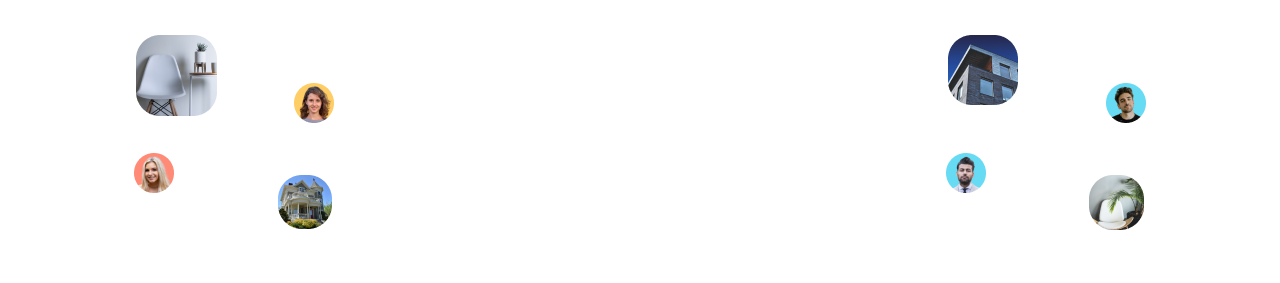
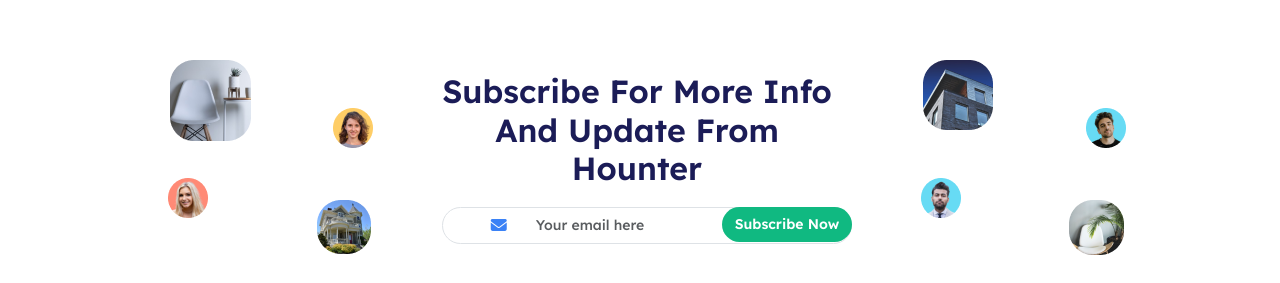
Before and after one commit to mithunmodakdu/ss-hw27-Hounter, a plain HTML site: page index.html in a window 1280 px wide. Shown: the part 4336-4619 px from the top of the page. Before the commit the page ends 4569 px from the top, so only its background shows below. Drawn offline with nearby package versions, Linux system fonts and the light colour scheme.

Commit message:
Subscribe part has been completed

```diff
--- a/css/style.css
+++ b/css/style.css
@@ -400,20 +400,18 @@ body{
 
 
 /* subscribe start */
-
-.subscribe_images_container1{
-    width: 200px;
-    height: 200px;
+.subscribe_overlay{
+    width: 90%;
+    height: 250px;
     position: absolute;
     left: 64px;
     top: 50px;
 }
-.subscribe_images_container2{
-    width: 200px;
+
+.subscribe_images_container{
+    width: 20%;
     height: 200px;
-    position: absolute;
-    right: 64px;
-    top: 50px;
+
 }
 
 .subscribe_img1{
@@ -442,4 +440,41 @@ body{
  }
 
 
+.subscribe_text{
+    width: 40%;
+    text-align: center;
+}
+.subscribe_text_heading h1{
+    font-size: 32px;
+    font-weight: 600;
+    color: #1B1C57;
+    text-transform: capitalize;
+    padding-right: 20px;
+}
+.subscribe_text_form{
+    margin-top: 20px;
+}
+#subscribe_input{
+    border-radius: 20px;
+    color: #888B97;
+    font-size: 14px;
+    font-weight: 500;
+    padding: 7px 93px;
+}
+
+.subscribe_btn{
+    position: absolute;
+    top: 0;
+    right: 0;
+}
+.subscribe_email_icon{
+    width: 24px;
+    height: 24px;
+    color: #3B82F6;
+    position: absolute;
+    top:10px;
+    left: 45px;
+}
+
+
 /* subscribe end */
--- a/index.html
+++ b/index.html
@@ -669,8 +669,11 @@
           <img src="images/subscribe_images/bg_img.png" class="w-100" alt="">
         </div>
 
+        <!-- overlay -->
+        <div class="subscribe_overlay d-lg-flex justify-content-around align-items-center">
+
             <!-- subscribe_images_container1 -->
-        <div class="subscribe_images_container1 ">
+            <div class="subscribe_images_container ">
 
               <div class="subscribe_images position-relative">
 
@@ -695,9 +698,29 @@
 
             </div>
 
+            <!-- subscribe text and form -->
+            <div class="subscribe_text">
+
+              <div class="subscribe_text_heading">
+                <h1 class="mb-0">Subscribe For More Info and update from Hounter</h1>
+              </div>
+
+              <div class="subscribe_text_form">
+                <form class="position-relative">
+                  <div>
+                    <input type="text" placeholder="Your email here" class="form-control" id="subscribe_input">
+                  </div>
+                  <i class="fa-solid fa-envelope subscribe_email_icon"></i>
+
+                  <button type="submit" class="btn subscribe_btn green_btn">Subscribe Now</button>
+
+                </form>
+              </div>
+
+            </div>
 
             <!-- subscribe_images_container2 -->
-        <div class="subscribe_images_container2 ">
+            <div class="subscribe_images_container ">
 
               <div class="subscribe_images position-relative">
 
@@ -722,6 +745,13 @@
               </div>
 
             </div>
+
+        </div>
+
+
+
+
+
 
 
       </div>
```
Lines whose indentation alone changed are shown as unchanged.
